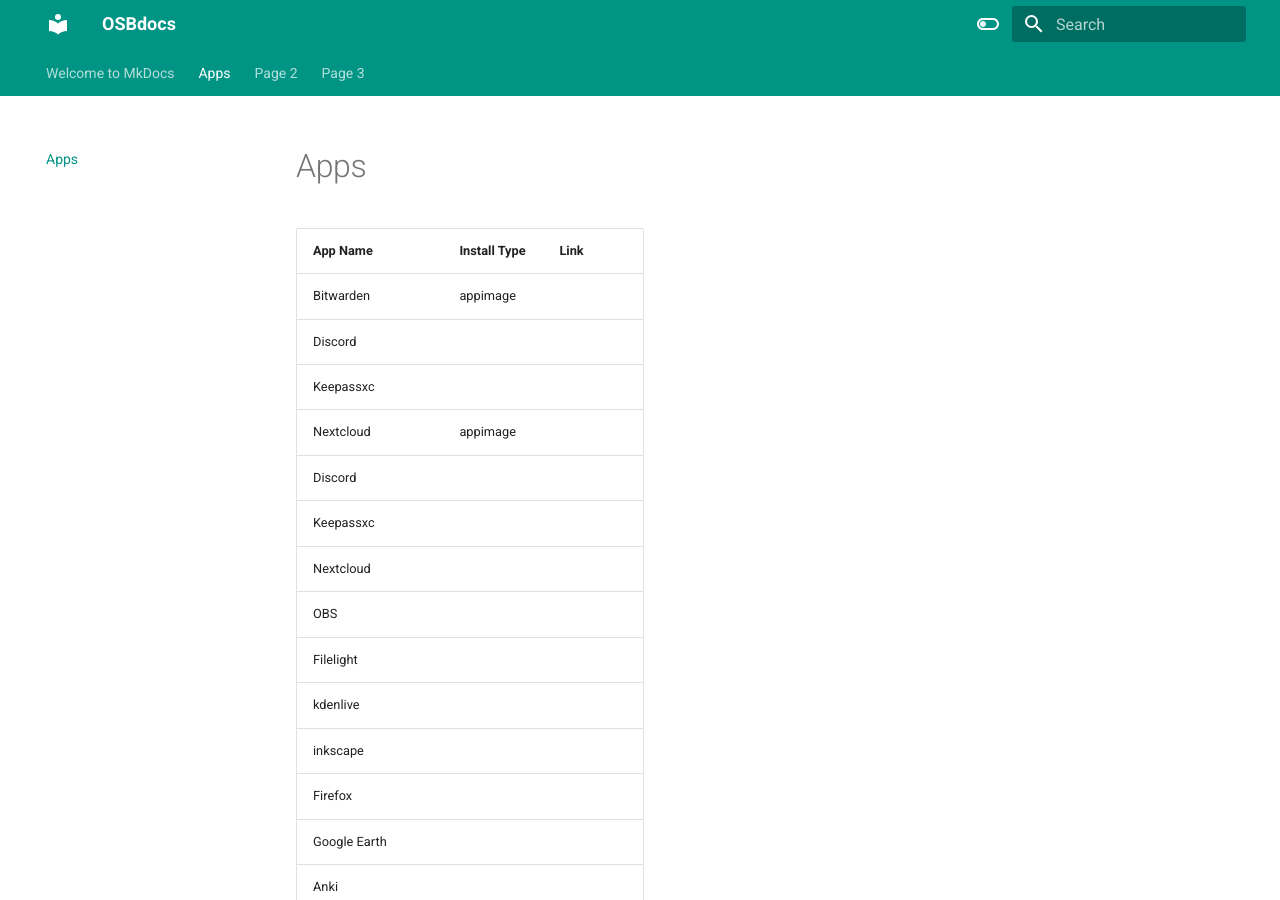
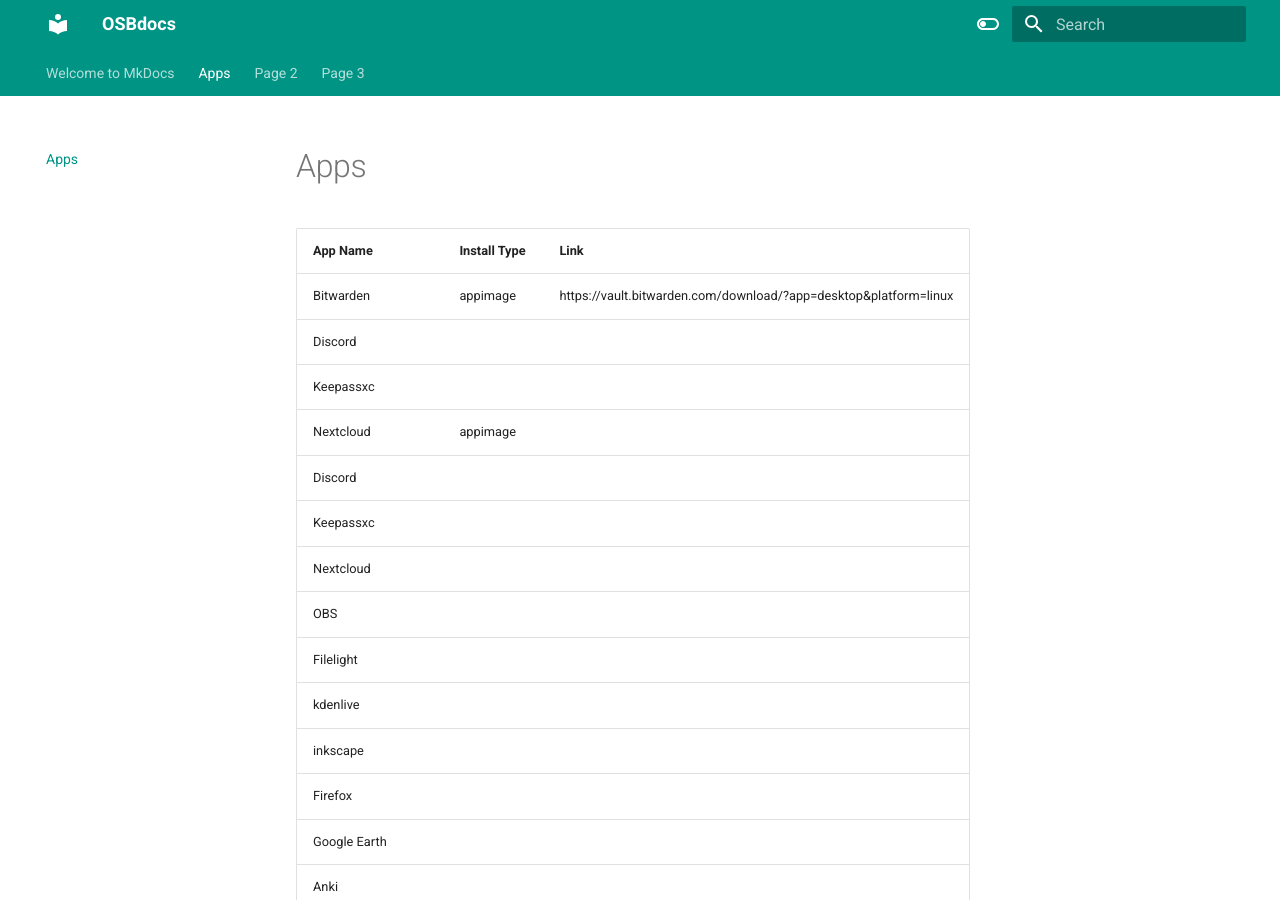
Before and after one commit to sposborne/osbdocs, an MkDocs documentation site: the page built from docs/apps.md, in a window 1280 px wide and 900 px high. Built offline with MkDocs 1.6.1 and Material for MkDocs 9.7.7, drawn with Linux system fonts in a browser that asks for light colours; some of the changed lines change nothing that is shown.

Commit message:
start links

```diff
--- a/docs/apps.md
+++ b/docs/apps.md
@@ -3,7 +3,7 @@
 
  App Name            | Install Type | Link
 ---------------------|--------------|----------
- Bitwarden           | appimage     |
+ Bitwarden           | appimage     | https://vault.bitwarden.com/download/?app=desktop&platform=linux
  Discord             |              |
  Keepassxc           |              |
  Nextcloud           | appimage     |
```
